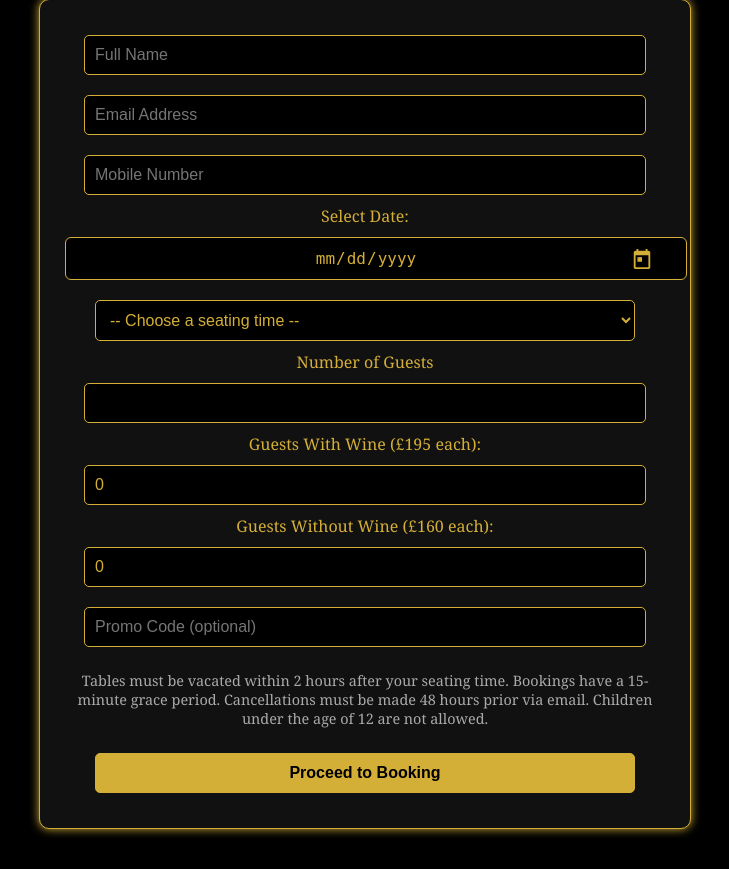
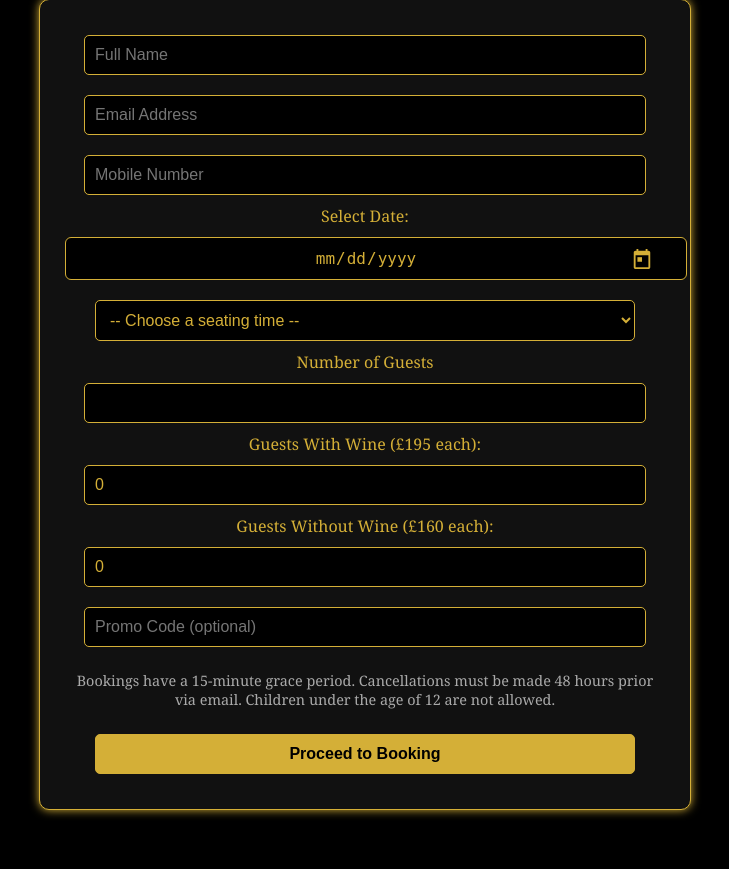
Before and after one commit to elementsbychefsultan/elements_by_chef_sultan, a Flask app: page /booking in a window 1280 px wide. Shown: the part 332-1201 px from the top of the page, without its empty margins (275-1004 px from the left). After the commit the page ends 1149 px from the top, so only its background shows below. Run offline with Flask 3, Linux system fonts and the light colour scheme.

```diff
--- a/templates/booking.html
+++ b/templates/booking.html
@@ -142,7 +142,6 @@ pointer-events:none;">
     <input type="text" name="promo" placeholder="Promo Code (optional)">
 
     <p class="notice">
-        Tables must be vacated within 2 hours after your seating time.
         Bookings have a 15-minute grace period.
         Cancellations must be made 48 hours prior via email.
         Children under the age of 12 are not allowed.
--- a/templates/thankyou.html
+++ b/templates/thankyou.html
@@ -73,7 +73,6 @@
     <h3>Cancellation & Seating Policy</h3>
     <p>Cancellations must be made 48 hours prior to reservation. Your table will be held for 15 minutes
 after the booking time; after that, your deposit becomes non-refundable.</p>
-    <p>We kindly remind you that tables must be returned within 2 hours after checking in.</p>
     <p>Children under the age of 12 are not permited.</p>
   </div>
 </body>
```
